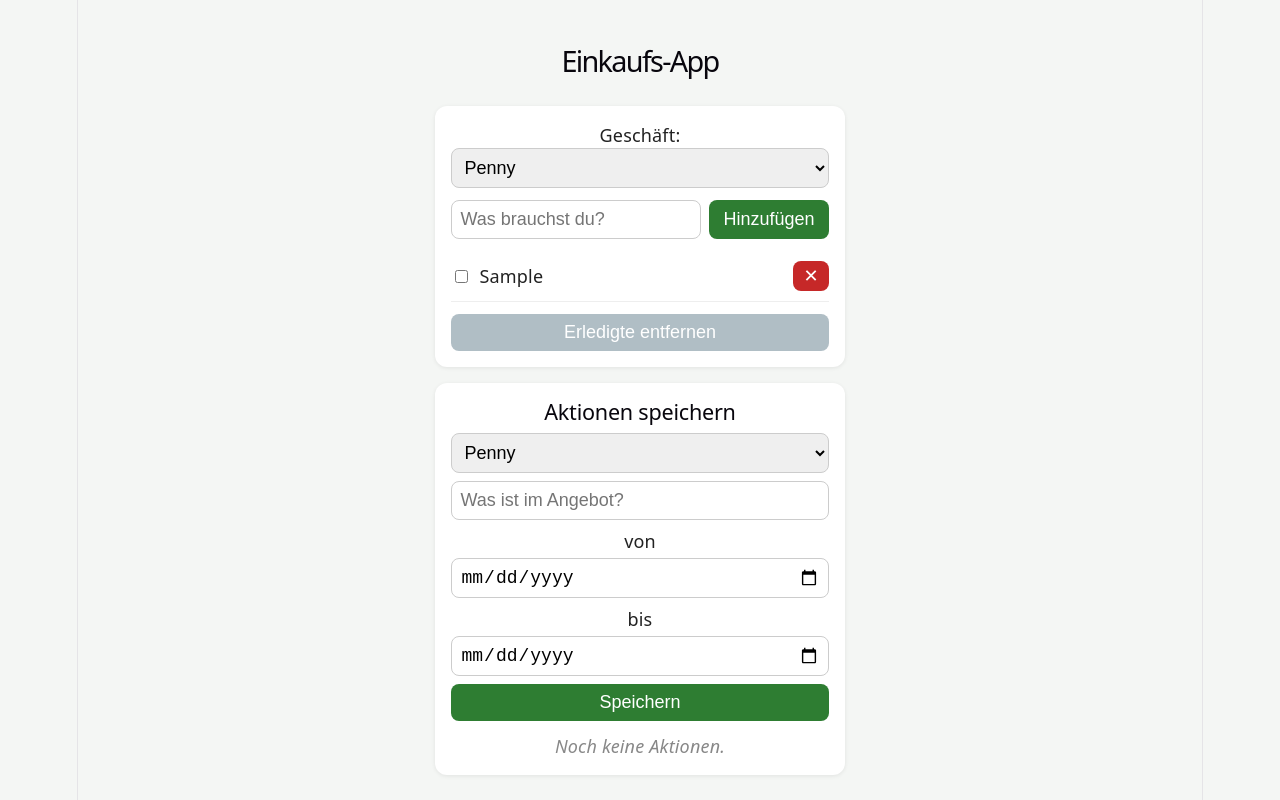
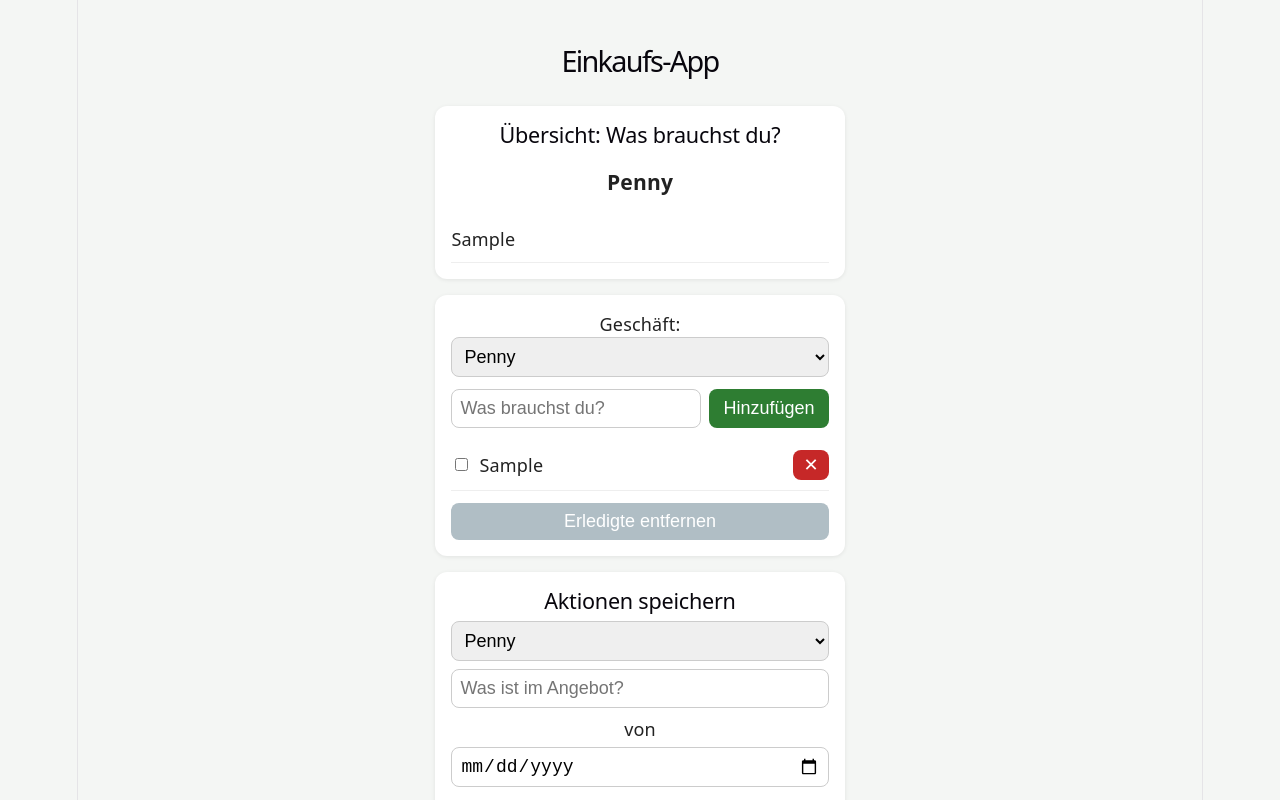
Before and after one commit to Mokkabe/einkaufs-app, a React (Vite) app: page / in a window 1280 px wide. Both pictures are taken after typing "Sample" into the empty fields and a click on the button "Hinzufügen". Shown: the top 800 px of the page. Built offline with nearby package versions, Linux system fonts and the light colour scheme.

Commit message:
Übersicht aller offenen Artikel hinzugefügt

```diff
--- a/src/App.jsx
+++ b/src/App.jsx
@@ -56,6 +56,11 @@ function App() {
   const erinnerungen = daten.aktionen.filter(
     (a) => a.von >= heute && a.von <= morgen && a.bis >= heute
   )
+
+  // Übersicht: offene Artikel pro Geschäft (nur Geschäfte mit offenen Artikeln)
+  const offeneProGeschaeft = GESCHAEFTE
+    .map((g) => ({ geschaeft: g, artikel: daten.listen[g].filter((a) => !a.erledigt) }))
+    .filter((eintrag) => eintrag.artikel.length > 0)
 
   function artikelHinzufuegen(e) {
     e.preventDefault()
@@ -138,6 +143,23 @@ function App() {
           </ul>
         </div>
       )}
+
+      <section className="karte">
+        <h2>Übersicht: Was brauchst du?</h2>
+        {offeneProGeschaeft.length === 0 && (
+          <p className="leer">Gerade ist nichts offen.</p>
+        )}
+        {offeneProGeschaeft.map(({ geschaeft: g, artikel }) => (
+          <div key={g}>
+            <h3>{g}</h3>
+            <ul className="liste">
+              {artikel.map((a) => (
+                <li key={a.id}>{a.text}</li>
+              ))}
+            </ul>
+          </div>
+        ))}
+      </section>
 
       <section className="karte">
         <label>
```
